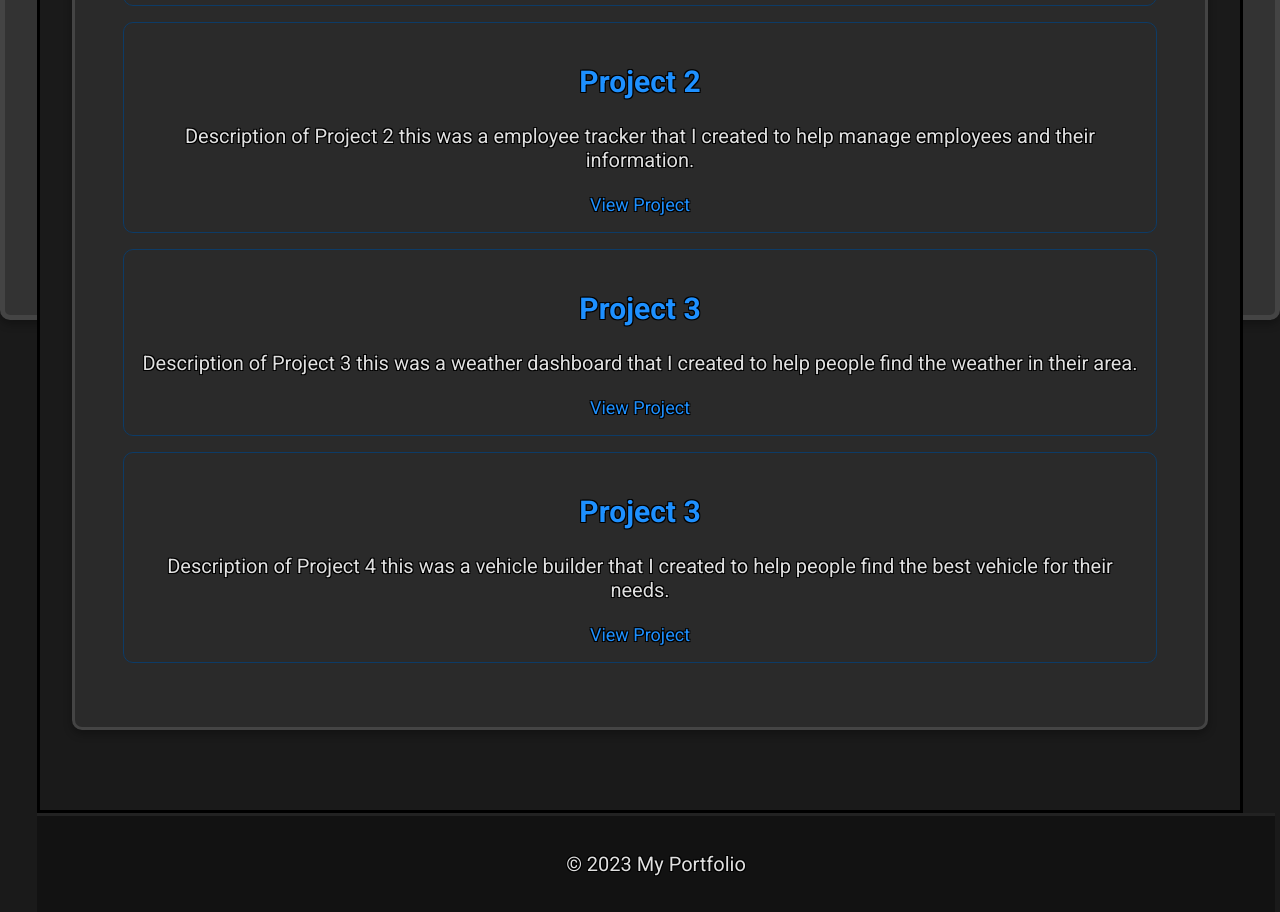
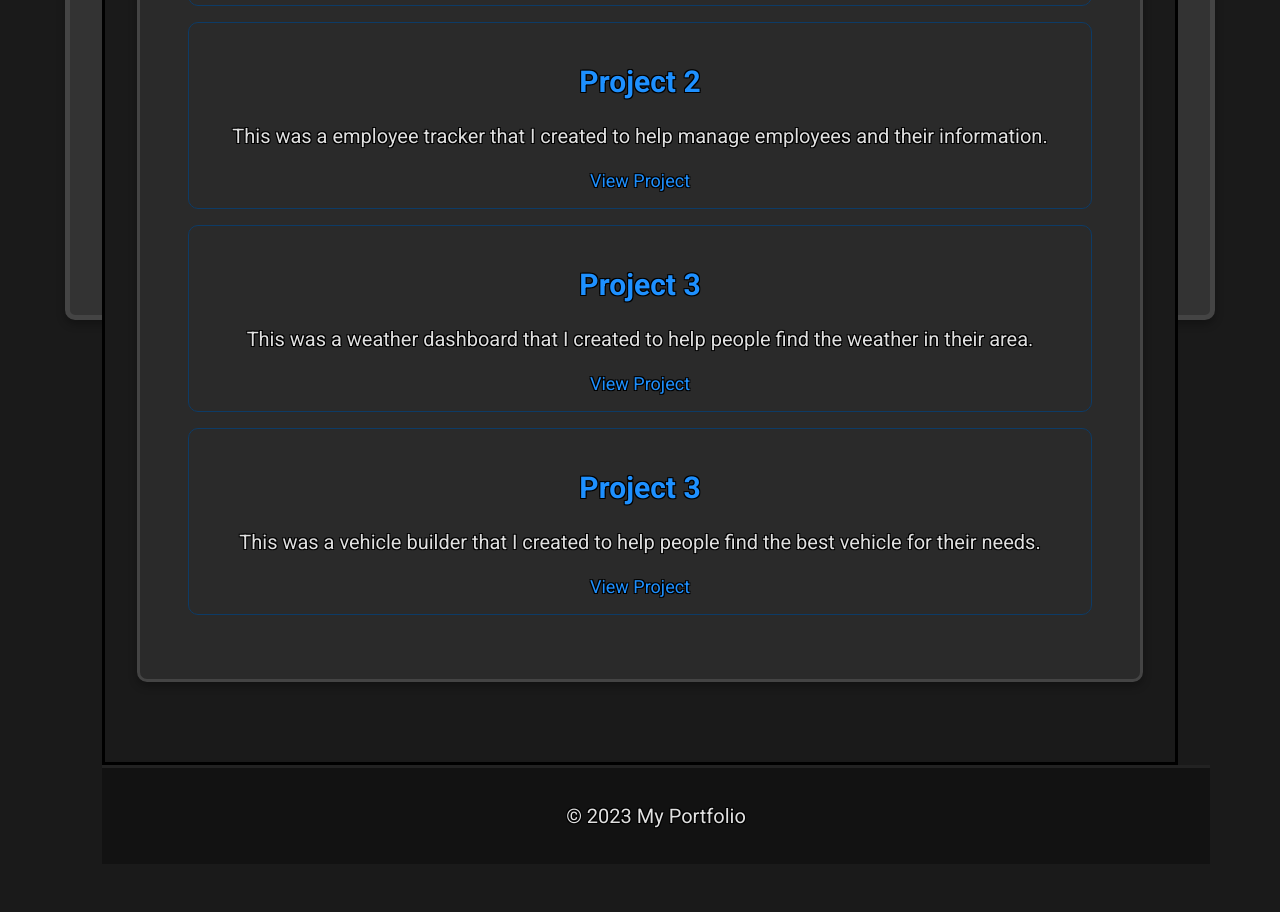
Before and after one commit to Blakenb/React-portfolio, a React (Vite) app: page /portfolio in a window 1280 px wide. Shown: the part 480-1392 px from the top of the page. After the commit the page ends 1344 px from the top, so only its background shows below. Built offline with nearby package versions, Linux system fonts and the light colour scheme.

Commit message:
adjusted my portfolio

```diff
--- a/src/pages/Portfolio.jsx
+++ b/src/pages/Portfolio.jsx
@@ -12,18 +12,18 @@ const Portfolio = () => (
     />
     <Project
       title="Project 2"
-      description="Description of Project 2 this was a employee tracker that I created to help manage employees and their information."
+      description="This was a employee tracker that I created to help manage employees and their information."
       link="https://github.com/Blakenb/employee-tracker-sql-challenge"
     />
     <Project
       title="Project 3"
-      description="Description of Project 3 this was a weather dashboard that I created to help people find the weather in their area."
+      description="This was a weather dashboard that I created to help people find the weather in their area."
       link="https://github.com/Blakenb/weather-dashboard-challenge-9"
     />
 
     <Project
       title="Project 3"
-      description="Description of Project 4 this was a vehicle builder that I created to help people find the best vehicle for their needs."
+      description="This was a vehicle builder that I created to help people find the best vehicle for their needs."
       link="https://github.com/Blakenb/vehicle-builder-challenge-8"
     />
 
```
